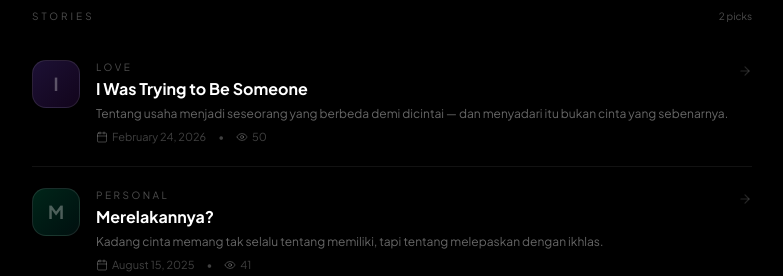
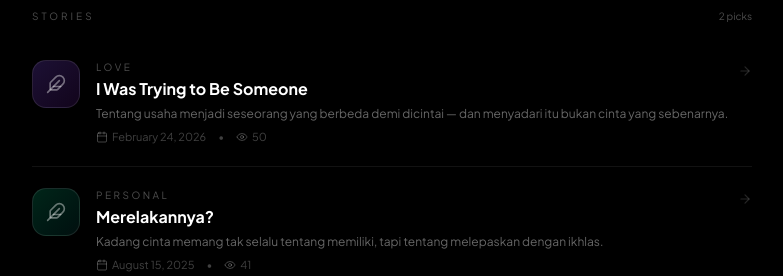
Before and after one commit to hymndavinci/portofolio, a Next.js app: page /blog in a window 1280 px wide. Shown: the part 262-538 px from the top of the page, without its empty margins (248-1031 px from the left). Built offline with nearby package versions, Linux system fonts and the light colour scheme.

Commit message:
style: replace text initials with feather icon for blog thumbnails

```diff
--- a/src/app/blog/[slug]/page.tsx
+++ b/src/app/blog/[slug]/page.tsx
@@ -2,7 +2,7 @@ import type { Metadata } from 'next'
 import { notFound } from 'next/navigation'
 import Link from 'next/link'
 import { getPostBySlug, getRelatedPosts, blogPosts } from '@/lib/blog-data'
-import { ArrowLeft, Eye, Calendar, User, Tag, BookOpen } from 'lucide-react'
+import { ArrowLeft, Eye, Calendar, User, Tag, BookOpen, Feather } from 'lucide-react'
 
 interface Props {
   params: Promise<{ slug: string }>
@@ -139,7 +139,7 @@ export default async function BlogPostPage({ params }: Props) {
                     <div
                       className={`flex h-12 w-12 shrink-0 items-center justify-center overflow-hidden rounded-xl border border-white/10 bg-gradient-to-br ${rel.color}`}
                     >
-                      <span className="text-sm font-bold text-white/30">{rel.title.charAt(0)}</span>
+                      <Feather className="h-5 w-5 text-white/40" />
                     </div>
                     <div className="min-w-0 flex-1">
                       <p className="text-[10px] uppercase tracking-[0.2em] text-white/30">{rel.date}</p>
--- a/src/app/blog/page.tsx
+++ b/src/app/blog/page.tsx
@@ -1,7 +1,7 @@
 import type { Metadata } from 'next'
 import Link from 'next/link'
 import { blogPosts } from '@/lib/blog-data'
-import { ArrowLeft, Eye, Calendar, BookOpen, Tag } from 'lucide-react'
+import { ArrowLeft, Eye, Calendar, BookOpen, Tag, Feather } from 'lucide-react'
 
 export const metadata: Metadata = {
   title: 'Journal — Hymn',
@@ -52,7 +52,7 @@ export default function BlogListPage() {
               <div
                 className={`relative flex h-12 w-12 shrink-0 items-center justify-center overflow-hidden rounded-xl border border-white/10 bg-gradient-to-br ${post.color}`}
               >
-                <span className="text-lg font-bold text-white/30">{post.title.charAt(0)}</span>
+                <Feather className="h-5 w-5 text-white/40" />
               </div>
 
               {/* Info */}
--- a/src/components/portfolio/blog.tsx
+++ b/src/components/portfolio/blog.tsx
@@ -2,7 +2,7 @@
 
 import Link from 'next/link'
 import { Reveal } from './reveal'
-import { ArrowLeft, Eye, User, Calendar, Tag, BookOpen, ArrowUpRight } from 'lucide-react'
+import { ArrowLeft, Eye, User, Calendar, Tag, BookOpen, ArrowUpRight, Feather } from 'lucide-react'
 import { blogPosts } from '@/lib/blog-data'
 
 export default function Blog() {
--- a/src/components/portfolio/sidebar.tsx
+++ b/src/components/portfolio/sidebar.tsx
@@ -1,7 +1,7 @@
 'use client'
 
 import { Reveal } from './reveal'
-import { User, Languages, GraduationCap, BookOpen } from 'lucide-react'
+import { User, Languages, GraduationCap, BookOpen, Feather } from 'lucide-react'
 import Link from 'next/link'
 import { blogPosts } from '@/lib/blog-data'
 
@@ -127,7 +127,7 @@ export default function Sidebar() {
                 >
                   <div className="flex items-start gap-2.5">
                     <div className={`relative mt-0.5 h-9 w-9 shrink-0 overflow-hidden rounded-lg border border-white/10 bg-gradient-to-br ${post.color} flex items-center justify-center`}>
-                      <span className="text-xs font-bold text-white/30">{post.title.charAt(0)}</span>
+                      <Feather className="h-4 w-4 text-white/40" />
                     </div>
                     <div className="min-w-0">
                       <p className="text-[11px] font-semibold text-white/80 line-clamp-2">{post.title}</p>
@@ -238,7 +238,7 @@ export function MobileSidebar() {
               >
                 <div className="flex items-start gap-2.5">
                   <div className={`relative mt-0.5 h-9 w-9 shrink-0 overflow-hidden rounded-lg border border-white/10 bg-gradient-to-br ${post.color} flex items-center justify-center`}>
-                    <span className="text-xs font-bold text-white/30">{post.title.charAt(0)}</span>
+                    <Feather className="h-4 w-4 text-white/40" />
                   </div>
                   <div className="min-w-0">
                     <p className="text-[11px] font-semibold text-white/80 line-clamp-2">{post.title}</p>
```
